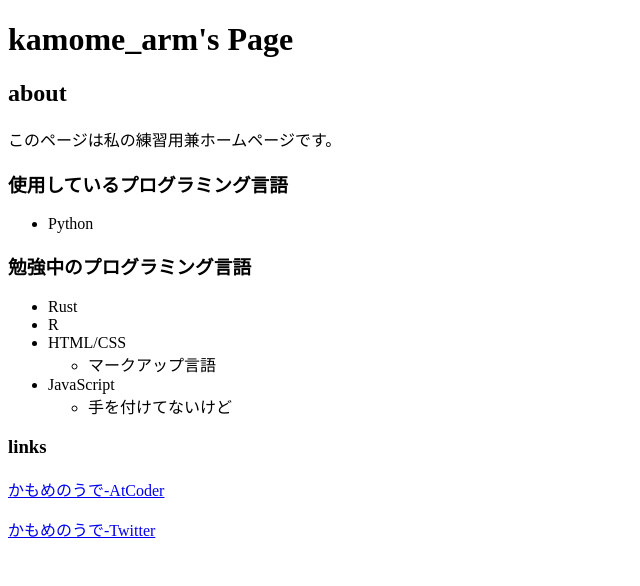
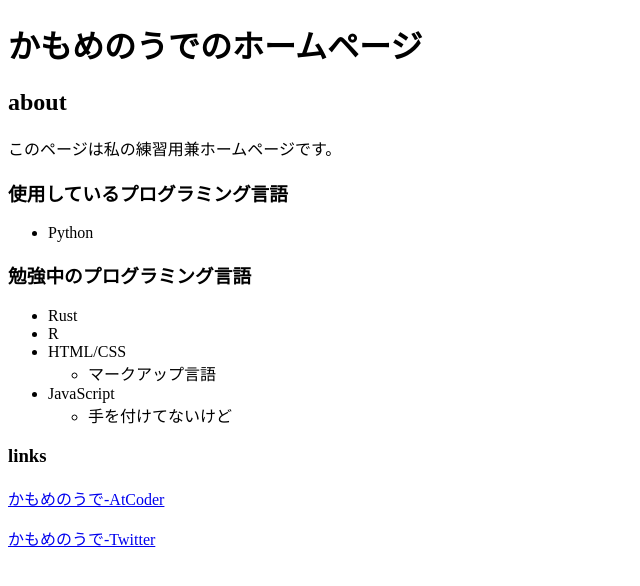
Before and after one commit to kamomearm/public-my-homepage, a plain HTML site: page index.html in a window 1280 px wide. Shown: the whole page, without its empty margins (0-640 px from the left). Drawn offline with Linux system fonts and the light colour scheme.

Commit message:
タイトルの変更

```diff
--- a/index.html
+++ b/index.html
@@ -7,7 +7,7 @@
     </head>
 
     <body>
-        <h1>kamome_arm's Page</h1>
+        <h1>かもめのうでのホームページ</h1>
 
         <h2>about</h2>
         <p>このページは私の練習用兼ホームページです。</div></p>
```
